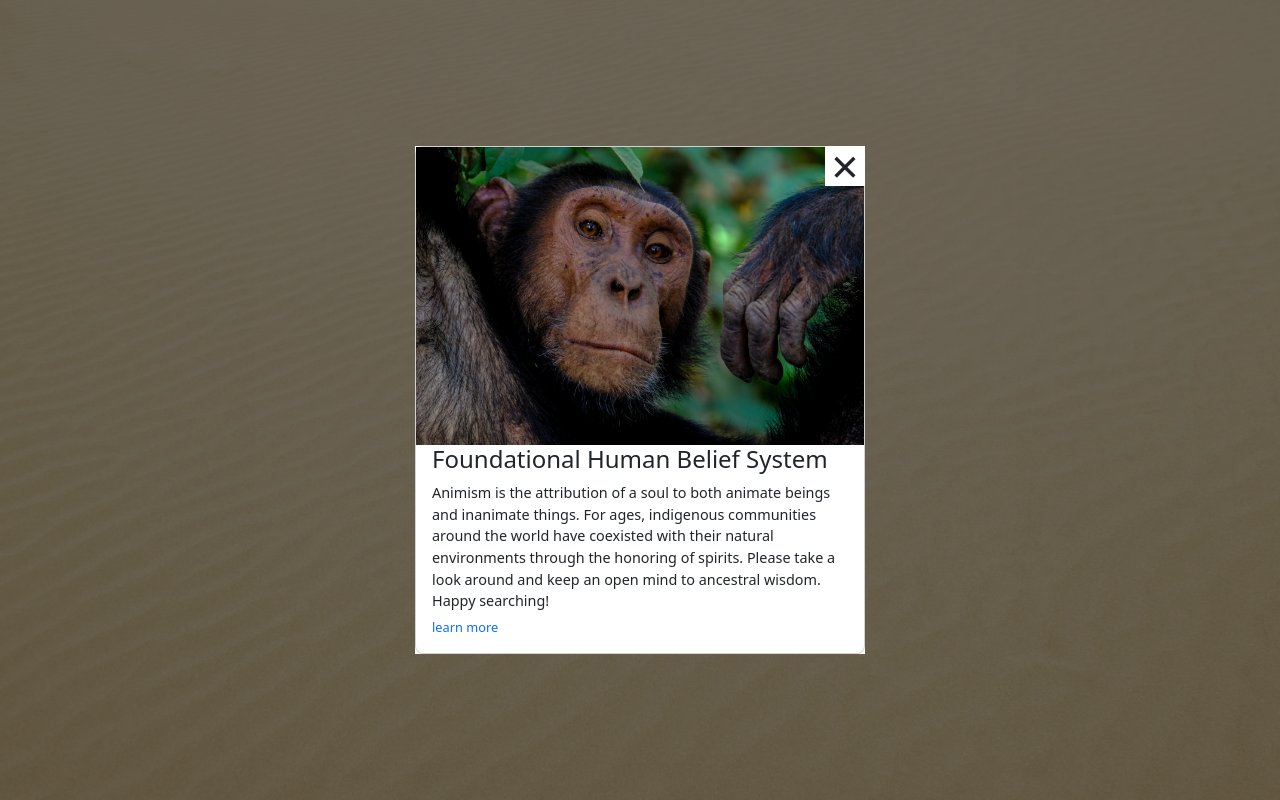
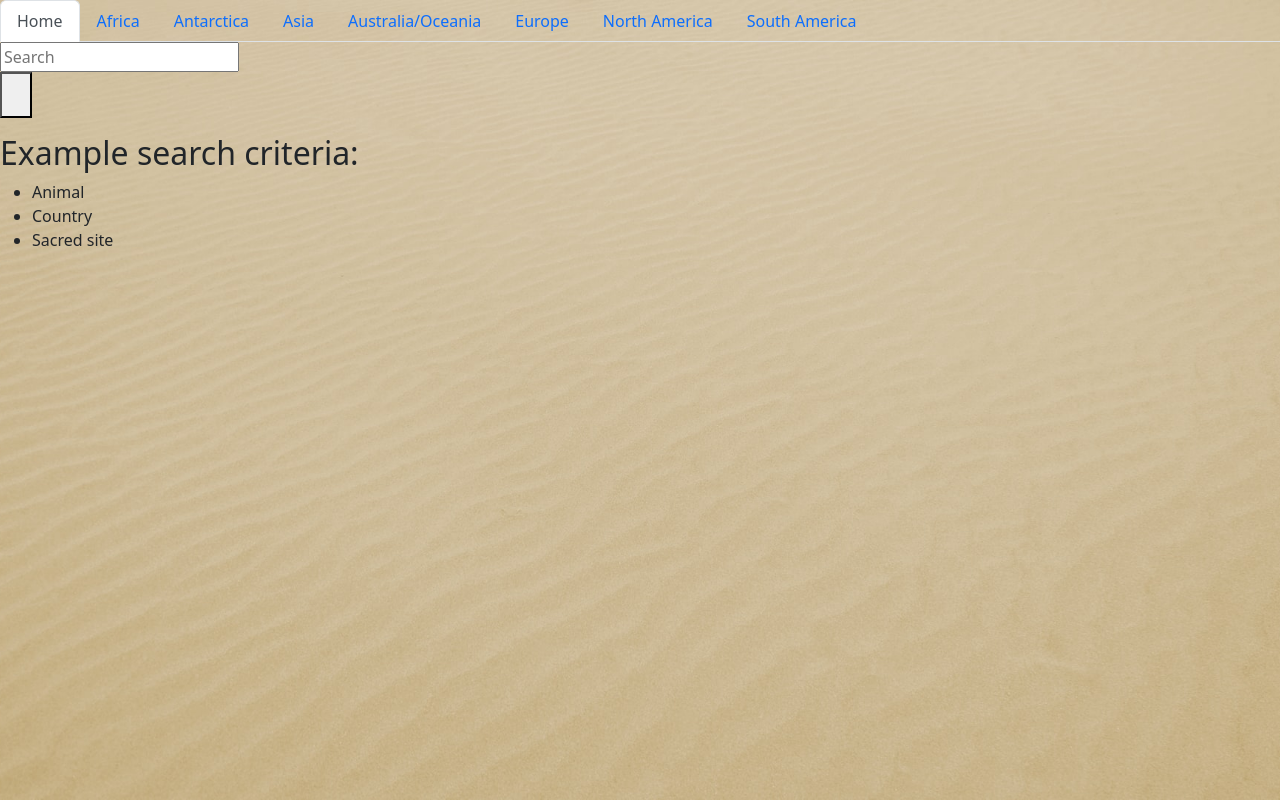
Before and after one commit to sasianan19/ancestral, a Django app: page /ancestral/home/ in a window 1280 px wide. Run offline with Django 4.2, Linux system fonts and the light colour scheme.

Commit message:
Update home page
Add search bar styling and suggested search criteria

```diff
--- a/totemProject/totemApp/templates/home_page.html
+++ b/totemProject/totemApp/templates/home_page.html
@@ -10,11 +10,12 @@
     <!-- CSS (Bootstrap) -->
     <link href="https://cdn.jsdelivr.net/npm/bootstrap@5.2.1/dist/css/bootstrap.min.css" rel="stylesheet"
     integrity="sha384-iYQeCzEYFbKjA/T2uDLTpkwGzCiq6soy8tYaI1GyVh/UjpbCx/TYkiZhlZB6+fzT" crossorigin="anonymous">
-    <title>Home</title>
+    <title>ancestral | Home</title>
 </head>
 <body id="homeBackground" class="background">
+    <div id="homeContainer">
         <!-- ADD MODAL -->
-    <div id="modal" class="modal open">
+        <!-- <div id="modal" class="modal open">
             <div class="modal-container">
                 <div class="modal-content">
                     <img src="{% static 'totemApp/images/Monkey Uganda By_Francesco Ungaro_Unsplash.jpg' %}"
@@ -32,16 +33,63 @@
                 </div>
             <span id="close-modal" class="close-modal">&times;</span>
             </div>
+        </div> -->
+
+        <!-- NAV TABS -->
+        <div class="navTabsDiv">
+            <ul class="nav nav-tabs" role="tablist">
+                <li class="nav-item">
+                <a class="nav-link active" data-bs-toggle="tab" href="{% url 'homePage' %}">Home</a>
+                </li>
+                <li class="nav-item">
+                <a class="nav-link" data-bs-toggle="tab" href="#">Africa</a>
+                </li>
+                <li class="nav-item">
+                <a class="nav-link" data-bs-toggle="tab" href="#">Antarctica</a>
+                </li>
+                <li class="nav-item">
+                    <a class="nav-link" data-bs-toggle="tab" href="#">Asia</a>
+                </li>
+                <li class="nav-item">
+                    <a class="nav-link" data-bs-toggle="tab" href="#">Australia/Oceania</a>
+                </li>
+                <li class="nav-item">
+                    <a class="nav-link" data-bs-toggle="tab" href="#">Europe</a>
+                </li>
+                <li class="nav-item">
+                    <a class="nav-link" data-bs-toggle="tab" href="#">North America</a>
+                </li>
+                <li class="nav-item">
+                    <a class="nav-link" data-bs-toggle="tab" href="#">South America</a>
+                </li>
+            </ul>
         </div>
 
+        <div id="searchBarDiv">
+            <form method="get" action="">
+                <div class="table">
+                    <div class="tableData"> <!-- table data -->
+                        <input type="text" placeholder="Search" required>
+                    </div>
+                    <div class="tableData" id="submit-searchBarDiv">
+                        <button type="submit" id="submitButton">
+                            <div id="submit-circle"></div>
+                            <span></span>
+                        </button>
+                    </div>
+                </div>
+            </form>
+            <div id="searchCriteriaDiv">
+                <h2>Example search criteria:</h2>
+                <ul id="criteria">
+                    <li>Animal</li>
+                    <li>Country</li>
+                    <li>Sacred site</li>
+                </ul>
+            </div>
+        </div>
+    </div>
 
-    <!-- ADD COLLAPSABLE NAVBAR -->
-
-    <div id="searchDiv">
-        <h1 id="searchBarTitle">Search:</h1>
-        <input type="text" name="search">
-        <button type="submit">scour</button>
-    </div>
 
 <!-- SCRIPT/S -->
 <!-- JavaScript Bundle with Popper -->
```
Lines whose indentation alone changed are shown as unchanged.
